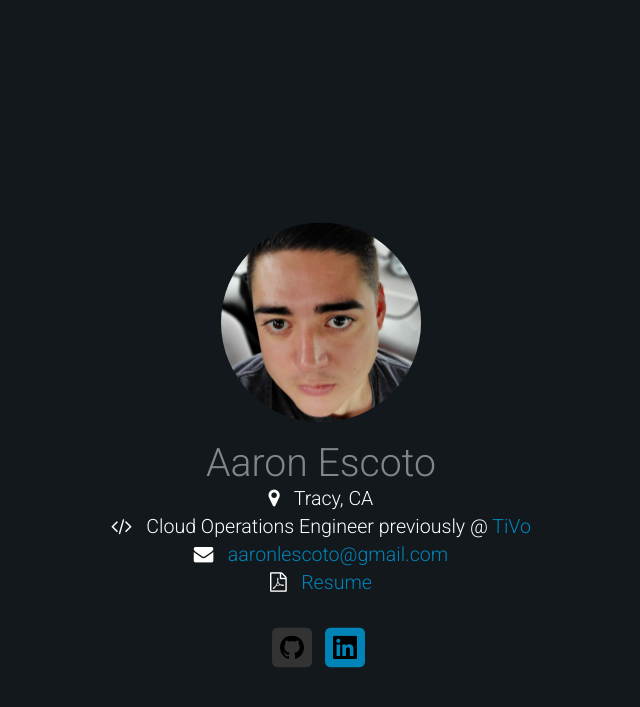
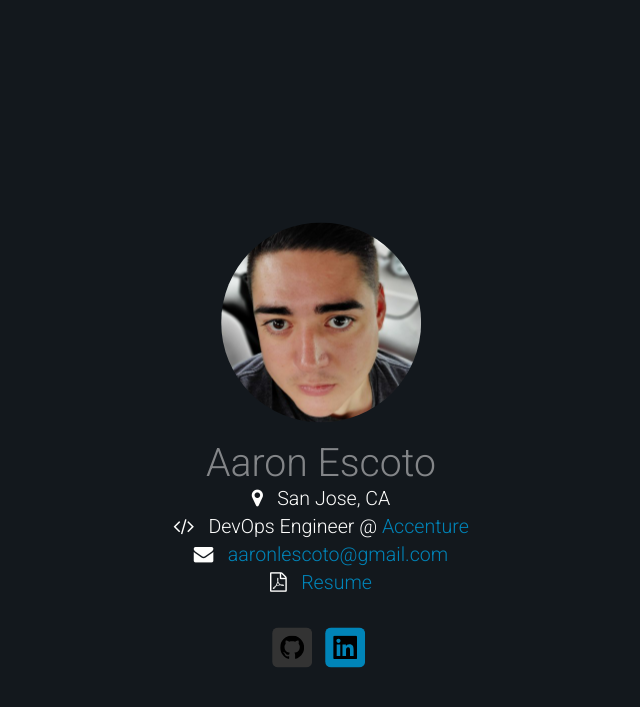
Before and after one commit to AaronEscoto/aaronescoto.github.io, a Jekyll site: the page built from index.html, in a window 1280 px wide. Shown: the top 707 px of the page, without its empty margins (319-959 px from the left). Built offline with Jekyll 4.4.1, drawn with Linux system fonts in a browser that asks for light colours; nearby versions of some CDN libraries.

Commit message:
updates to profile page

```diff
--- a/_data/profile.json
+++ b/_data/profile.json
@@ -5,11 +5,11 @@
   }, {
     "icon": "map-marker",
     "desc": "location",
-    "val": "Tracy, CA"
+    "val": "San Jose, CA"
   }, {
     "icon": "code",
     "desc": "work",
-    "val": "Cloud Operations Engineer previously @ <a href='https://www.tivo.com' target='_blank'>TiVo</a>"
+    "val": "DevOps Engineer @ <a href='https://www.accenture.com' target='_blank'>Accenture</a>"
   }, {
     "icon": "envelope",
     "desc": "contact",
```
Also changed, not shown: 18 other files.
